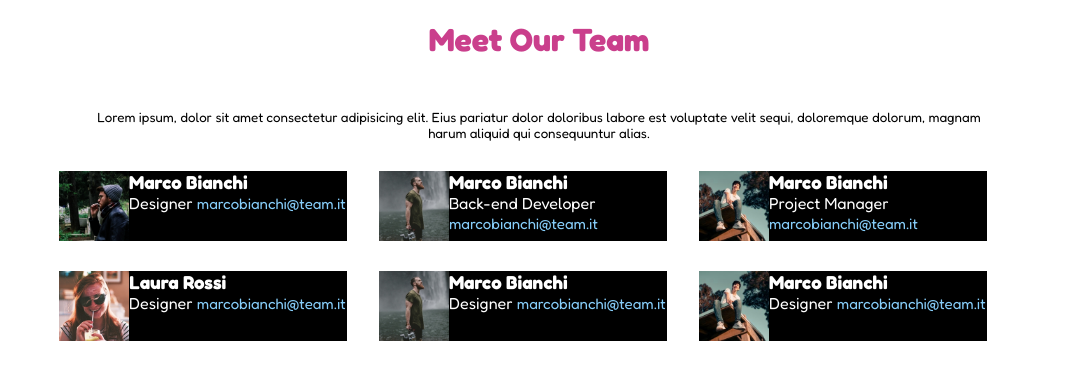
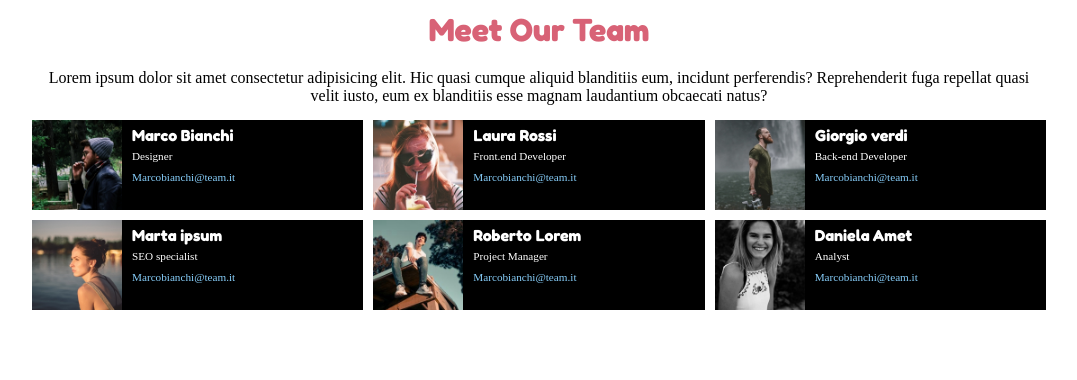
Before and after one commit to EnricoCirilli/html-css-float-cards, a plain HTML site: page index.html in a window 1280 px wide. Shown: the whole page, without its empty margins (101-1178 px from the left). Drawn offline with Linux system fonts and the light colour scheme.

Commit message:
add: remade all html and css

```diff
--- a/css/style.css
+++ b/css/style.css
@@ -1,59 +1,67 @@
-
-/* Setting up universal rules */
+/* Setting universal rules */
 *{
     margin: 0;
     padding: 0;
     box-sizing: border-box;
 }
-/* Setting up fredoka font family */
+/* stting the font family */
 body{
+    width: 80%;
+    margin: auto;
+}
+/* .container{
+    border: green solid 3px;
+} */
+
+/* clearfix La soluzione più moderna e sicura pseudoelemento ::after*/
+.container::after{
+    content:"";
+    display: table;
+    clear: both;
+
+}
+/* h1 stiling */
+h1{
     font-family: 'Fredoka', sans-serif;
-    width:75%;
-    margin: 0 auto;
+    color: rgb(216, 98, 118);
+    text-align: center;
+    padding: 10px;
 }
-/* Setting up title */
-h1{
+/* p styling */
+p {
     text-align: center;
-    color: rgb(202, 63, 140);
-    padding: 20px;
+    padding: 10px;
 }
-/* Setting up p */
-p{
-    font-size: smaller;
-    text-align: center;
-    padding: 30px;
-}
-/* column add float and calc width */
-.column {
-    float: left;
-    width: calc(100% / 3)
-
-  }
-  /*  */
-.column img{
-    float: left;
-    max-height: 70px;
-}
-/*  */
-.clearfix:after {
-    content:"";
-    display:table;
-    clear:both;
-   }
-/*  */
+/* cards */
 .card{
     background-color: black;
     color: white;
-    height: 70px;
-    width:90%;
+    width: calc(100% / 3);
+    max-height: 300px;
+    float: left;
+    border: white 5px solid
+
+    /* border: 1px red solid; */
 
 }
-/*  */
+/* a email */
 a{
     color: lightskyblue;
     text-decoration: none;
-    font-size: 15px;
 }
-.row-2{
-    padding-top: 30px;
+img{
+    width: 100px;
+    float: left;
+    padding-right: 10px;
 }
+h3{
+    font-family: 'Fredoka', sans-serif;
+    padding-bottom: 5px;
+    font-size: 1rem;
+    padding-top: 5px;
+}
+h5, a{
+    padding-bottom: 5px;
+    font-size: 0.7rem;
+    font-weight: 100;
+}
--- a/index.html
+++ b/index.html
@@ -10,74 +10,68 @@
     <link href="https://fonts.googleapis.com/css2?family=Fredoka:wght@300;400;500;600;700&family=Libre+Franklin:wght@900&display=swap" rel="stylesheet">
 </head>
 <body>
+
+    <!DOCTYPE html>
+<html lang="en">
+<head>
+    <meta charset="UTF-8">
+    <meta name="viewport" content="width=device-width, initial-scale=1.0">
+    <title>Document</title>
+    <link rel="stylesheet" href="css/style.css">
+    <link rel="preconnect" href="https://fonts.googleapis.com">
+<link rel="preconnect" href="https://fonts.gstatic.com" crossorigin>
+<link href="https://fonts.googleapis.com/css2?family=Fredoka:wght@300;400;500;600;700&family=Libre+Franklin:wght@900&display=swap" rel="stylesheet">
+</head>
+<body>
     <!-- Header -->
     <header>
         <h1>Meet Our Team</h1>
-        <p>Lorem ipsum, dolor sit amet consectetur adipisicing elit. Eius pariatur dolor doloribus labore est voluptate velit sequi, doloremque dolorum, magnam harum aliquid qui consequuntur alias.</p>
-    </header>
+        <p>Lorem ipsum dolor sit amet consectetur adipisicing elit. Hic quasi cumque aliquid blanditiis eum, incidunt perferendis? Reprehenderit fuga repellat quasi velit iusto, eum ex blanditiis esse magnam laudantium obcaecati natus?</p>
     <!-- /Header -->
     <!-- Main -->
     <main>
-        <!-- Sub-Main-1 -->
-        <div class="row clearfix">
-            <div class="column">
-                <div class="card">
-                    <img src="img/male1.png" alt="">
-                    <h3>Marco Bianchi</h3>
-                    <span>Designer</span>
-                    <a href="">marcobianchi@team.it</a>
-                </div>
+        <!-- cards -->
+        <div class="container clearfix">
+            <div class="card">
+                <img src="img/male1.png" alt="">
+                <h3>Marco Bianchi</h3>
+                <h5>Designer</h5>
+                <a href="">Marcobianchi@team.it</a>
             </div>
-            <div class="column">
-                <div class="card">
-                    <img src="img/male2.png" alt="">
-                    <h3>Marco Bianchi</h3>
-                    <span>Back-end Developer</span>
-                    <a href="">marcobianchi@team.it</a>
-                </div>
+            <div class="card">
+                <img src="img/female1.png" alt="">
+                <h3>Laura Rossi</h3>
+                <h5>Front.end Developer</h5>
+                <a href="">Marcobianchi@team.it</a>
             </div>
-            <div class="column">
-                <div class="card">
-                    <img src="img/male3.png" alt="">
-                    <h3>Marco Bianchi</h3>
-                    <span>Project Manager</span>
-                    <a href="">marcobianchi@team.it</a>
-                </div>
+            <div class="card">
+                <img src="img/male2.png" alt="">
+                <h3>Giorgio verdi</h3>
+                <h5>Back-end Developer</h5>
+                <a href="">Marcobianchi@team.it</a>
+            </div>
+            <div class="card">
+                <img src="img/female2.png" alt="">
+                <h3>Marta ipsum</h3>
+                <h5>SEO specialist</h5>
+                <a href="">Marcobianchi@team.it</a>
+            </div>
+            <div class="card">
+                <img src="img/male3.png" alt="">
+                <h3>Roberto Lorem</h3>
+                <h5>Project Manager</h5>
+                <a href="">Marcobianchi@team.it</a>
+            </div>
+            <div class="card">
+                <img src="img/female3.png" alt="">
+                <h3>Daniela Amet</h3>
+                <h5>Analyst</h5>
+                <a href="">Marcobianchi@team.it</a>
             </div>
         </div>
-
-        <!-- Sub-Main-1 -->
-
-        <!-- Sub-Main-2 -->
-        <div class="row-2 clearfix">
-            <div class="column">
-                <div class="card">
-                    <img src="img/female1.png" alt="">
-                    <h3>Laura Rossi</h3>
-                    <span>Designer</span>
-                    <a href="">marcobianchi@team.it</a>
-                </div>
-            </div>
-            <div class="column">
-                <div class="card">
-                    <img src="img/male2.png" alt="">
-                    <h3>Marco Bianchi</h3>
-                    <span>Designer</span>
-                    <a href="">marcobianchi@team.it</a>
-                </div>
-            </div>
-            <div class="column">
-                <div class="card">
-                    <img src="img/male3.png" alt="">
-                    <h3>Marco Bianchi</h3>
-                    <span>Designer</span>
-                    <a href="">marcobianchi@team.it</a>
-                </div>
-            </div>
-        </div>
-        <!-- Sub-Main-2 -->
     </main>
-    <!-- Main -->
-
+    <!-- /Main -->
 </body>
 </html>
+</body>
+</html>
```
